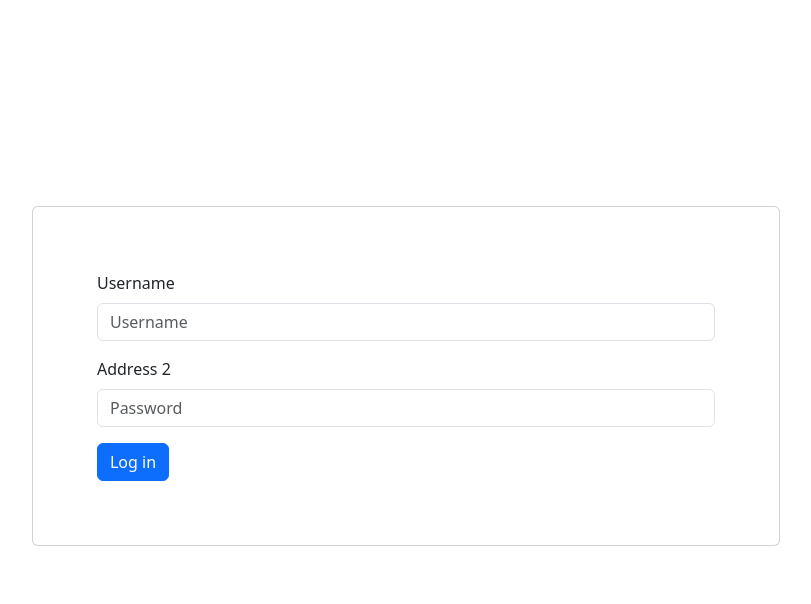
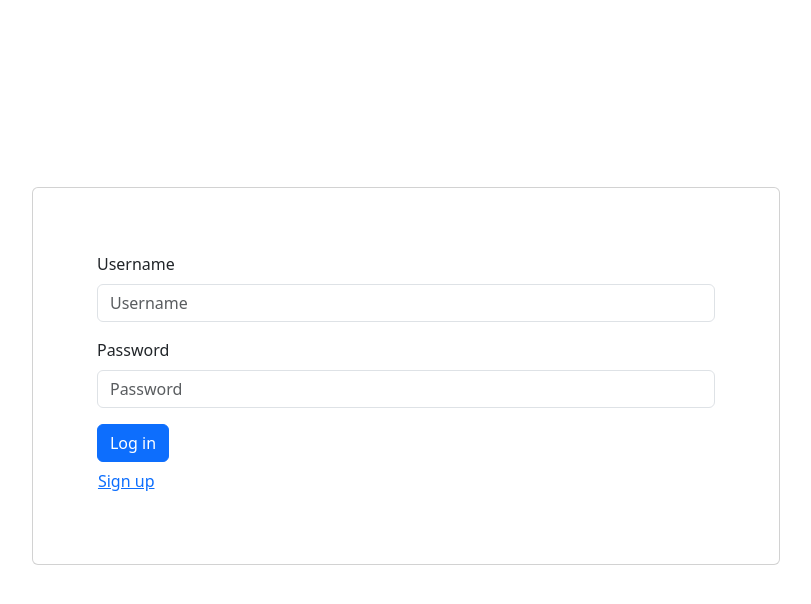
Before and after one commit to rishi438/Task_User_Creation, a Flask app: page /login in a window 1280 px wide. Shown: the top 604 px of the page, without its empty margins (234-1045 px from the left). Run offline with Flask 3, Linux system fonts and the light colour scheme.

Commit message:
user signup form

```diff
--- a/flask_task/templates/pages/login.html
+++ b/flask_task/templates/pages/login.html
@@ -3,20 +3,85 @@ container%}
 <div class="container h-100">
   <div class="row gy-5 h-100">
     <div class="d-flex justify-content-center align-self-center">
-            <div class="card px-5 py-5">
+      <div class="login-details card px-5 py-5" id="login_form">
         <div class="card-body">
           <div class="row g-3">
             <div class="col-12">
               <label for="username" class="form-label">Username</label>
-                            <input type="text" class="form-control" id="username" placeholder="Username">
+              <input
+                type="text"
+                class="form-control"
+                id="username"
+                placeholder="Username"
+              />
             </div>
             <div class="col-12">
-                            <label for="inputAddress2" class="form-label">Address 2</label>
-                            <input type="Password" class="form-control" id="password" placeholder="Password">
+              <label for="Password" class="form-label">Password</label>
+              <input
+                type="Password"
+                class="form-control"
+                id="password"
+                placeholder="Password"
+              />
             </div>
             <div>
               <div class="col-12">
-                        <button type="submit" id="login_btn" class="btn btn-primary">Log in</button>
+                <button type="submit" id="login_btn" class="btn btn-primary">
+                  Log in
+                </button>
+              </div>
+              <div class="col-12">
+                <button id="show_signup" class="btn btn-link px-0">
+                  Sign up
+                </button>
+              </div>
+            </div>
+          </div>
+        </div>
+      </div>
+      <div class="sign-up card px-5 py-5 d-none" id="signup_form">
+        <div class="card-body">
+          <div class="row g-3">
+            <div class="col-12">
+              <label for="signup-username">Username</label>
+              <input
+                type="text"
+                class="form-control"
+                id="signup_username"
+                placeholder="Username"
+              />
+            </div>
+            <div class="col-12">
+              <label for="signup-password">Password</label>
+              <input
+                type="password"
+                class="form-control"
+                id="signup_password"
+                placeholder="Password"
+              />
+            </div>
+            <div class="col-12">
+              <label for="signup-role">Role</label>
+              <select id="signup_role" class="form-control">
+                <option selected value="CUSTOMER">Customer</option>
+                <option value="ADMIN">Admin</option>
+                <option value="GUEST">User</option>
+              </select>
+            </div>
+            <div class="col-12">
+              <label for="signup-mobilenumber">Mobile Number</label>
+              <input
+                type="text"
+                class="form-control"
+                id="signup_mobilenumber"
+                placeholder="Mobile Number"
+              />
+            </div>
+            <button type="submit" id="signup_btn" class="btn my-3 btn-primary">
+              Sign up
+            </button>
+            <div class="col-12">
+              <button id="show_login" class="btn btn-link px-0">Log in</button>
             </div>
           </div>
         </div>
@@ -33,55 +98,121 @@ container%}
           this.base_url = window.location.origin;
           that.on_load();
         },
-            on_load: function(){
-                let login_btn = document.getElementById("login_btn")
-                login_btn.addEventListener("click",()=>{
-                    console.log("logging in")
+        on_load: function () {
+          this.btn_switch();
+          let login_btn = document.getElementById("login_btn");
+          let signup_btn = document.getElementById("signup_btn");
+          login_btn.addEventListener("click", (event) => {
+            event.preventDefault();
+            console.log("logging in");
             let payload = {};
-                    payload["username"] = document.getElementById("username").value
-                    payload["password"] = document.getElementById("password").value
-                    if(payload){
-                        this.login_fun(payload)
+            payload["username"] = document.getElementById("username").value;
+            payload["password"] = document.getElementById("password").value;
+            if (payload) {
+              this.login_fun(payload);
+            }
+          });
+          signup_btn.addEventListener("click", (event) => {
+            event.preventDefault();
+            let payload = {};
+            payload["username"] =
+              document.getElementById("signup_username").value;
+            payload["password"] =
+              document.getElementById("signup_password").value;
+            payload["role"] =
+              document.getElementById("signup_role").value;
+            payload["mobile_number"] = document.getElementById(
+              "signup_mobilenumber"
+            ).value;
+            if (payload) {
+              this.signup_fun(payload);
             }
           });
         },
-            redirect_to_url: function(url, delay = 300) {
+        btn_switch() {
+          let login_form = document.getElementById("login_form");
+          let signup_form = document.getElementById("signup_form");
+          let show_signup = document.getElementById("show_signup");
+          let show_login = document.getElementById("show_login");
+
+          show_signup.addEventListener("click", function (event) {
+            event.preventDefault();
+            login_form.classList.add("d-none");
+            signup_form.classList.remove("d-none");
+          });
+
+          show_login.addEventListener("click", function (event) {
+            event.preventDefault();
+            signup_form.classList.add("d-none");
+            login_form.classList.remove("d-none");
+          });
+        },
+        redirect_to_url: function (url, delay = 300) {
           if (!url) return;
           setTimeout(() => {
             window.location.href = url;
           }, delay);
         },
-            login_fun : function(payload){
+        login_fun: function (payload) {
           let that = this;
           $.ajax({
-                    type:'POST',
+            type: "POST",
             dataType: "json",
-                    url:'/api/login',
+            url: "/api/login",
             contentType: "application/json; charset=utf-8",
             data: JSON.stringify(payload),
-                    complete: function () {
-                    },
-                    success:function(data) {
+            complete: function () {},
+            success: function (data) {
               console.log(data);
-                        if (data){
-                            if (data.status){
+              if (data) {
+                if (data.status) {
                   console.log("logged In");
-                                that.redirect_to_url(that.base_url+"/dashboard"+`?username=${payload.username}`, 1000);
-                            }else{
+                  that.redirect_to_url(
+                    that.base_url +
+                      "/dashboard" +
+                      `?username=${payload.username}`,
+                    1000
+                  );
+                } else {
                   console.log(data.msg);
                 }
               }
+            },
+          });
+        },
+        signup_fun: function (payload) {
+          let that = this;
+          $.ajax({
+            type: "POST",
+            dataType: "json",
+            url: "/api/add-user",
+            contentType: "application/json; charset=utf-8",
+            data: JSON.stringify(payload),
+            complete: function () {},
+            success: function (data) {
+              console.log(data);
+              if (data) {
+                if (data.status) {
+                  console.log("logged In");
+                  that.redirect_to_url(
+                    that.base_url +
+                      "/dashboard" +
+                      `?username=${payload.username}`,
+                    1000
+                  );
+                } else {
+                  console.log(data.msg);
                 }
               }
-                )
-
+            },
+          });
         },
       };
       $(document).ready(function () {
         UserAuthenticate.init();
       });
-    })
-
+    });
   </script>
 
   {%endblock%}
+</div>
```
Lines whose indentation alone changed are shown as unchanged.
